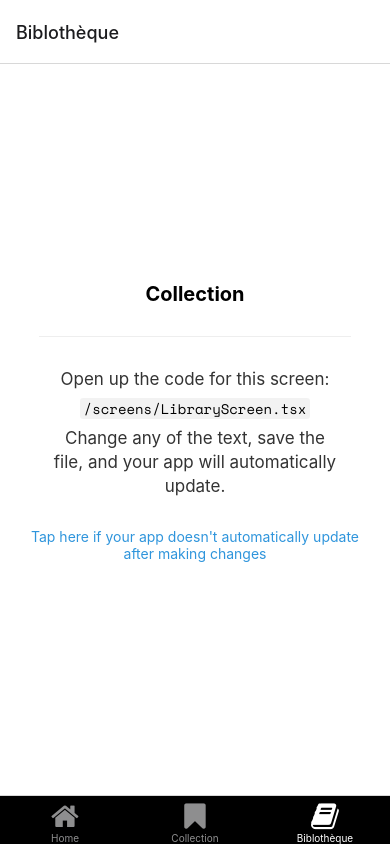
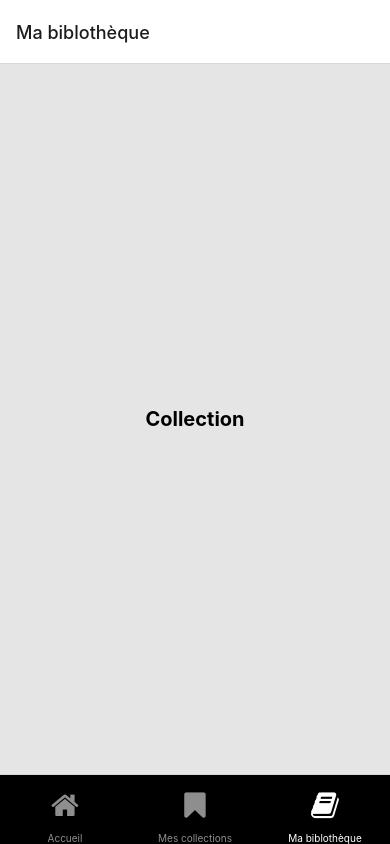
Before and after one commit to bref1306/booklib, a React Native app: screen /Library in a window 390 px wide. Built offline with nearby package versions, Linux system fonts and the light colour scheme; what expo-linking would draw is missing.

Commit message:
feat(ui): bottom tab bar

```diff
--- a/navigation/index.tsx
+++ b/navigation/index.tsx
@@ -61,13 +61,16 @@ import { View } from '../components/Themed';
        screenOptions={{
          tabBarActiveTintColor: '#fff',
          tabBarActiveBackgroundColor: '#000',
-         tabBarInactiveBackgroundColor:'#000'
+         tabBarInactiveBackgroundColor:'#000',
+         tabBarStyle: {
+           height: 70,
+         }
        }}>
        <BottomTab.Screen
          name="Home"
          component={HomeScreen}
          options={{
-           title: 'Home',
+           title: 'Accueil',
            tabBarIcon: ({ color }) => <TabBarIcon name="home" color={color} />,
          }}
        />
@@ -75,7 +78,7 @@ import { View } from '../components/Themed';
          name="Collection"
          component={CollectionScreen}
          options={{
-           title: 'Collection',
+           title: 'Mes collections',
            tabBarIcon: ({ color }) => <TabBarIcon name="bookmark" color={color} />,
          }}
        />
@@ -83,7 +86,7 @@ import { View } from '../components/Themed';
          name="Library"
          component={LibraryScreen}
          options={{
-           title: 'Biblothèque',
+           title: 'Ma biblothèque',
            tabBarIcon: ({ color }) => <TabBarIcon name="book" color={color} />,
          }}
        />
--- a/screens/CollectionScreen.tsx
+++ b/screens/CollectionScreen.tsx
@@ -1,14 +1,10 @@
 import { StyleSheet } from 'react-native';
-
-import EditScreenInfo from '../components/EditScreenInfo';
 import { Text, View } from '../components/Themed';
 
 export default function CollectionScreen() {
   return (
     <View style={styles.container}>
       <Text style={styles.title}>Collection</Text>
-      <View style={styles.separator} lightColor="#eee" darkColor="rgba(255,255,255,0.1)" />
-      <EditScreenInfo path="/screens/CollectionScreen.tsx" />
     </View>
   );
 }
@@ -18,6 +14,7 @@ const styles = StyleSheet.create({
     flex: 1,
     alignItems: 'center',
     justifyContent: 'center',
+    backgroundColor: '#E5E5E5',
   },
   title: {
     fontSize: 20,
--- a/screens/HomeScreen.tsx
+++ b/screens/HomeScreen.tsx
@@ -1,6 +1,4 @@
 import { StyleSheet } from 'react-native';
-
-import EditScreenInfo from '../components/EditScreenInfo';
 import { Text, View } from '../components/Themed';
 import { RootTabScreenProps } from '../types';
 
@@ -8,8 +6,6 @@ export default function HomeScreen({ navigation }: RootTabScreenProps<'Home'>) {
   return (
     <View style={styles.container}>
       <Text style={styles.title}>Home</Text>
-      <View style={styles.separator} lightColor="#eee" darkColor="rgba(255,255,255,0.1)" />
-      <EditScreenInfo path="/screens/HomeScreen.tsx" />
     </View>
   );
 }
--- a/screens/LibraryScreen.tsx
+++ b/screens/LibraryScreen.tsx
@@ -1,14 +1,10 @@
 import { StyleSheet } from 'react-native';
-
-import EditScreenInfo from '../components/EditScreenInfo';
 import { Text, View } from '../components/Themed';
 
 export default function LibraryScreen() {
   return (
     <View style={styles.container}>
       <Text style={styles.title}>Collection</Text>
-      <View style={styles.separator} lightColor="#eee" darkColor="rgba(255,255,255,0.1)" />
-      <EditScreenInfo path="/screens/LibraryScreen.tsx" />
     </View>
   );
 }
@@ -18,6 +14,7 @@ const styles = StyleSheet.create({
     flex: 1,
     alignItems: 'center',
     justifyContent: 'center',
+    backgroundColor: '#E5E5E5',
   },
   title: {
     fontSize: 20,
```
